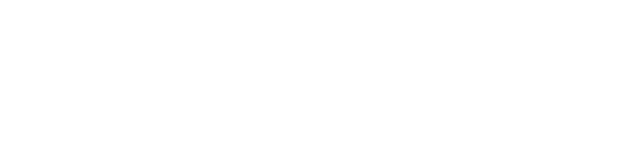
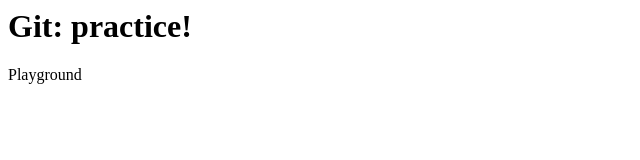
Before and after one commit to Ckbhatia/practice_git, a plain HTML site: page index.html in a window 1280 px wide. Shown: the whole page, without its empty margins (0-640 px from the left). Drawn offline with Linux system fonts and the light colour scheme.

Commit message:
feat: add paragraph

```diff
--- a/index.html
+++ b/index.html
@@ -6,5 +6,9 @@
 			</title>
 		</head>
 		<body>
+			<h1>
+				Git: practice!
+			</h1>
+			<p>Playground</p>
 		</body>
 	</html>
```
